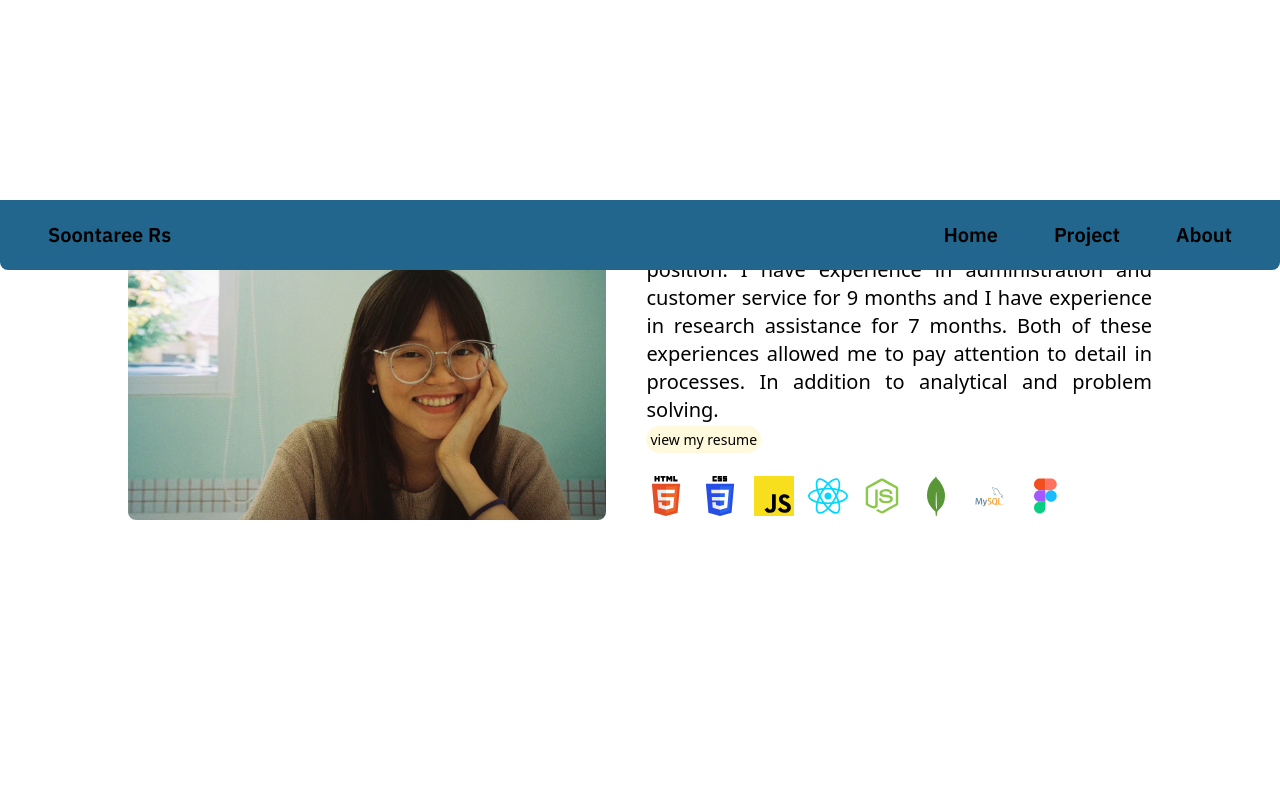
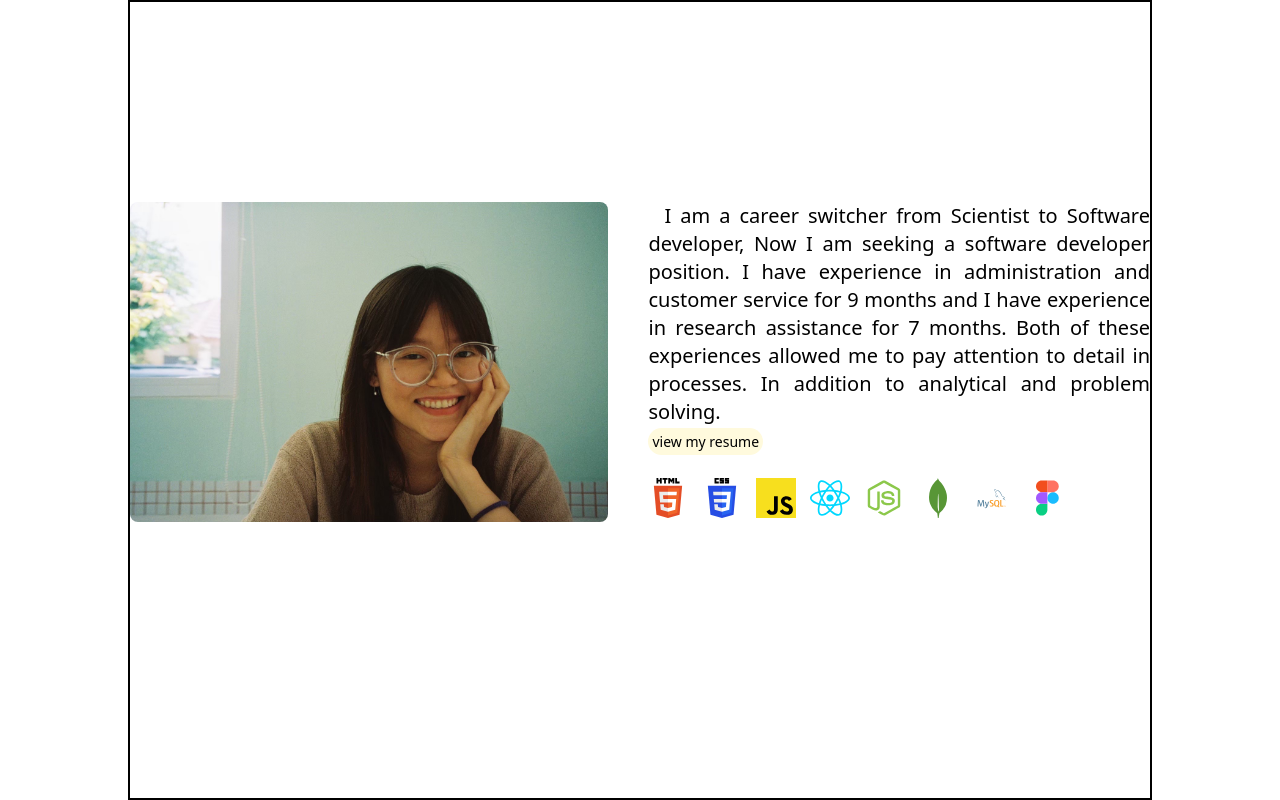
Before and after one commit to Falaloon/Soontaree, a React (Vite) app: page /about in a window 1280 px wide. Built offline with nearby package versions, Linux system fonts and the light colour scheme; a web font is replaced by a local one.

Commit message:
remove navbar

```diff
--- a/src/components/About.jsx
+++ b/src/components/About.jsx
@@ -1,10 +1,11 @@
-import { NavBar } from "./Navbar";
 
 export const About = () => {
   return (
-    <div>
-      <NavBar />
-      <div id="profile-content" className="max-w-screen-lg	m-auto p-auto">
+
+      <div
+        id="profile-content"
+        className="max-w-screen-lg	m-auto p-auto h-screen border-solid border-black	border-2 "
+      >
         <div className="flex flex-row gap-10 my-[25vh]">
           <img
             className="h-[320px] rounded-lg"
@@ -258,6 +259,6 @@ export const About = () => {
           </div>
         </div>
       </div>
-    </div>
+
   );
 };
```
